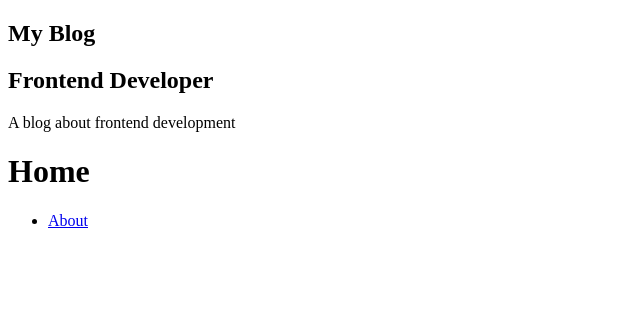
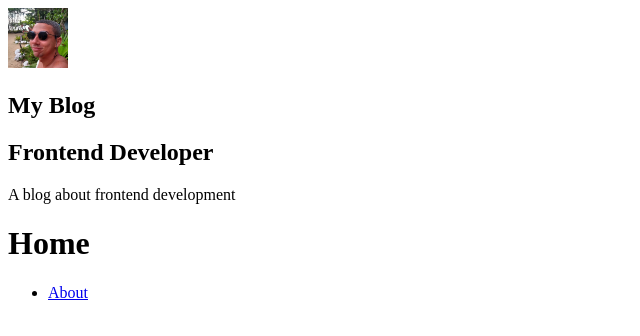
Before and after one commit to Rod94/Gatsby-React, a Gatsby site: page / in a window 1280 px wide. Shown: the whole page, without its empty margins (0-640 px from the left). Built offline with nearby package versions, Linux system fonts and the light colour scheme; Gatsby itself is replaced by a stand-in of ours.

Commit message:
Utilizando o gatsbyImage e criamos a primeira query para imagens

```diff
--- /dev/null
+++ b/src/components/Avatar/index.js
@@ -0,0 +1,23 @@
+import React from 'react';
+import { useStaticQuery, graphql } from 'gatsby';
+import Img from 'gatsby-image';
+
+const Avatar = () => {
+  const { avatarImage } = useStaticQuery(
+    graphql`
+      query {
+        avatarImage: file(relativePath: { eq: "rod_perfil.jpg"}) {
+          childImageSharp {
+            fixed(width: 60, height: 60) {
+            ...GatsbyImageSharpFixed
+            }
+          }
+        }
+      }
+    `
+  )
+  return <Img fixed={avatarImage.childImageSharp.fixed} />
+
+}
+
+export default Avatar;
--- a/src/components/Profile/index.js
+++ b/src/components/Profile/index.js
@@ -1,5 +1,6 @@
-import React from "react"
-import { useStaticQuery, graphql } from "gatsby"
+import React from "react";
+import { useStaticQuery, graphql } from "gatsby";
+import Avatar from "../Avatar";
 
 const Profile = () => {
   const {
@@ -20,6 +21,7 @@
 
   return (
     <div className="profile-wrapper">
+      <Avatar />
       <h1>{title}</h1>
       <h2>{position}</h2>
       <p>{description}</p>
```
Also changed, not shown: src/images/rod_perfil.jpg (added).
